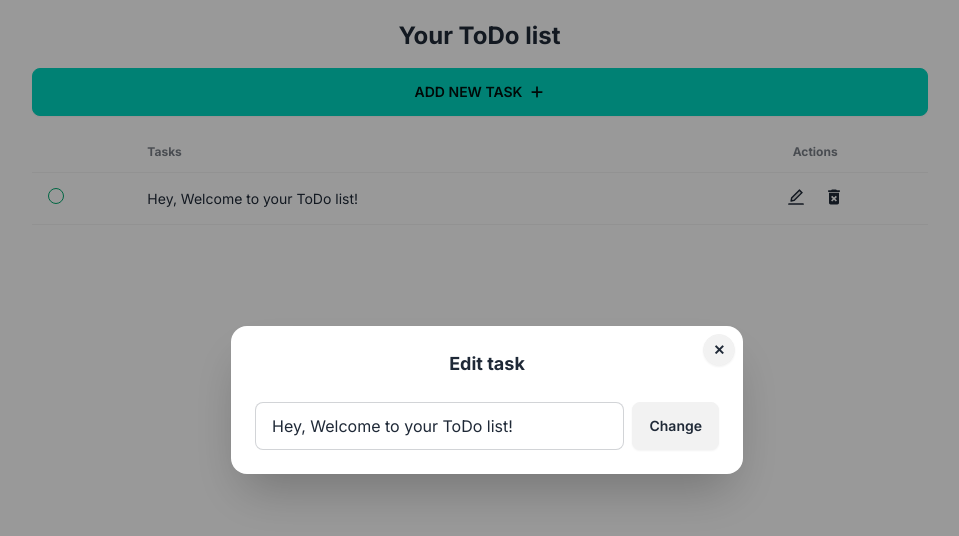
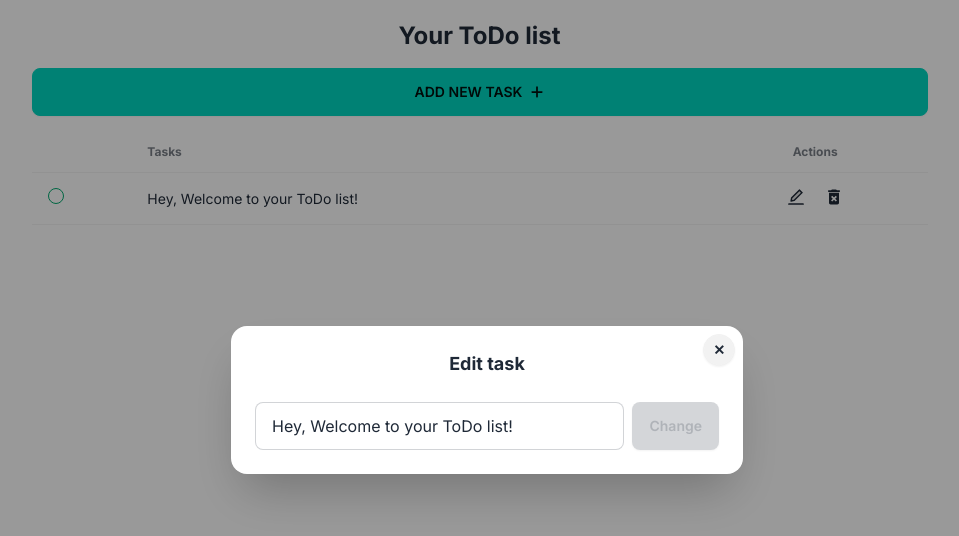
Before and after one commit to vishnuxprasad/nextjs-todo-app, a Next.js app: page / in a window 1280 px wide. Both pictures are taken after a click on the button 956 px from the left and 197 px from the top of the page. Shown: the top 536 px of the page, without its empty margins (153-1112 px from the left). Built offline with nearby package versions, Linux system fonts and the light colour scheme; data requests are answered from the project's data file.

Commit message:
fix: creation of empty tasks

```diff
--- a/app/components/AddTask.tsx
+++ b/app/components/AddTask.tsx
@@ -18,12 +18,14 @@ const AddTask = () => {
     e.preventDefault();
     await addTodo({
       id: uuidv4(),
-      text: newTaskValue,
+      text: newTaskValue.trim(),
     });
     setNewTaskValue("");
     setModalOpen(false);
     router.refresh();
   };
+
+  const isInputValid = newTaskValue.trim().length > 0;
 
   return (
     <div>
@@ -44,7 +46,7 @@ const AddTask = () => {
               placeholder="Type here"
               className="input input-bordered w-full max-w-full"
             />
-            <button type="submit" className="btn">
+            <button type="submit" className="btn" disabled={!isInputValid}>
               Add
             </button>
           </div>
--- a/app/components/Task.tsx
+++ b/app/components/Task.tsx
@@ -26,11 +26,14 @@ const Task: React.FC<TaskProps> = ({ task }) => {
     e.preventDefault();
     await editTodo({
       id: task.id,
-      text: taskToEdit,
+      text: taskToEdit.trim(),
     });
     setOpenModalEdit(false);
     router.refresh();
   };
+
+  const isInputValid = taskToEdit.trim().length > 0;
+  const isTextChanged = taskToEdit !== task.text;
 
   const handleDeletTask = async (id: string) => {
     await deleteTodo(id);
@@ -68,7 +71,11 @@ const Task: React.FC<TaskProps> = ({ task }) => {
                 placeholder="Type here"
                 className="input input-bordered w-full max-w-full font-normal"
               />
-              <button type="submit" className="btn">
+              <button
+                type="submit"
+                className="btn"
+                disabled={!isInputValid || !isTextChanged}
+              >
                 Change
               </button>
             </div>
@@ -86,8 +93,11 @@ const Task: React.FC<TaskProps> = ({ task }) => {
               Do you want to delete this task?
             </h3>
             <div className="modal-action">
-              <button onClick={() => handleDeletTask(task.id)} className="btn btn-outline btn-error btn-circle">
-              <FaCheck />
+              <button
+                onClick={() => handleDeletTask(task.id)}
+                className="btn btn-outline btn-error btn-circle"
+              >
+                <FaCheck />
               </button>
             </div>
           </div>
--- a/app/components/ToDoList.tsx
+++ b/app/components/ToDoList.tsx
@@ -8,9 +8,9 @@ interface ToDoListProps {
 
 const ToDoList: React.FC<ToDoListProps> = ({ tasks }) => {
   return (
-    <div className='overflow-x-auto'>
-      <table className='table w-full'>
-      <thead>
+    <div className="overflow-x-auto">
+      <table className="table w-full">
+        <thead>
           <tr>
             <th></th>
             <th>Tasks</th>
--- a/types/tasks.ts
+++ b/types/tasks.ts
@@ -1,4 +1,4 @@
 export interface ITask {
-    id: string,
-    text: string
+  id: string;
+  text: string;
 }
```
Also changed, not shown: data/todos.json (indentation only).
